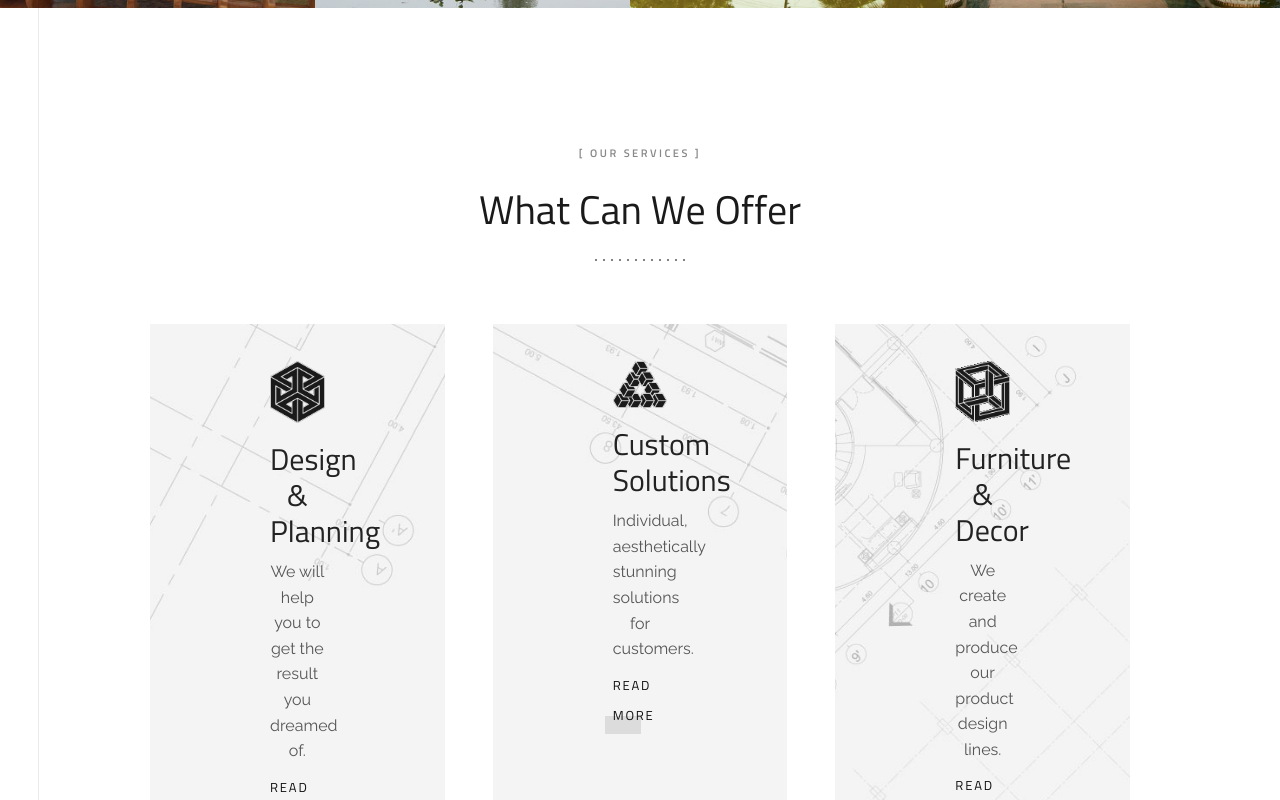
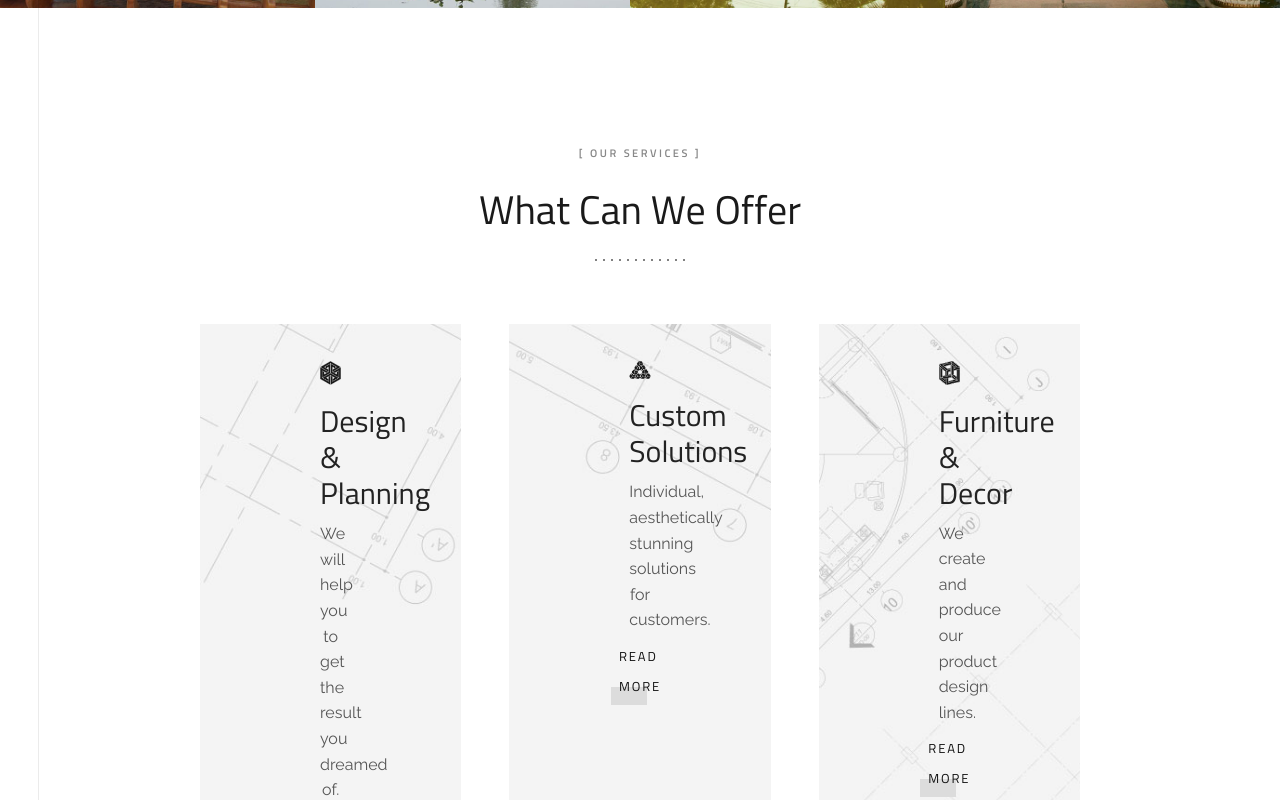
Before and after one commit to Kalandhar01/Siva_con, a Next.js app: page / in a window 1280 px wide. Shown: the part 2680-3480 px from the top of the page. Built offline with nearby package versions, Linux system fonts and the light colour scheme.

Commit message:
feat: more outer left/right space for services

```diff
--- a/src/components/Services.tsx
+++ b/src/components/Services.tsx
@@ -12,7 +12,7 @@ export default function Services() {
       className="relative"
       style={{ background: "#ffffff", padding: "120px 0 40px" }}
     >
-      <div className="relative mx-auto px-6 md:px-[150px]" style={{ maxWidth: "none" }}>
+      <div className="relative mx-auto px-6 md:px-[200px]" style={{ maxWidth: "none" }}>
         <div className="text-center reveal" data-reveal>
           <span className="eyebrow">[ Our Services ]</span>
           <h2 className="section-title" style={{ marginTop: 18 }}>
```
